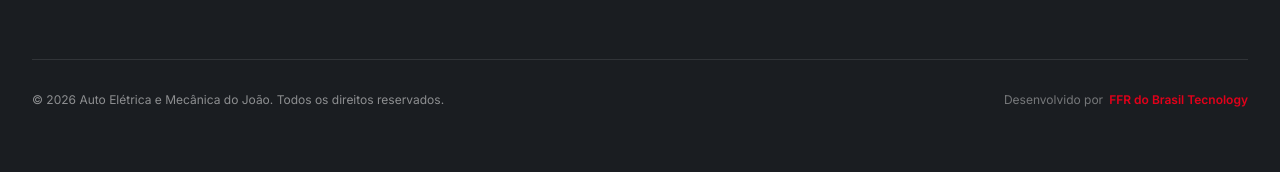
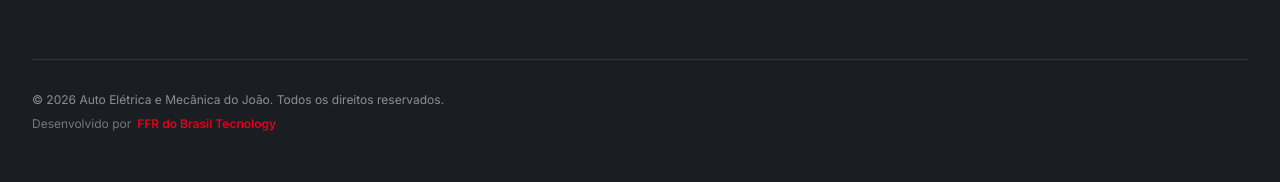
Before and after one commit to templodaslendas-gif/auto-eletrica-joao, a React (Vite) app: page / in a window 1280 px wide. Shown: the part 8214-8396 px from the top of the page. Built offline with nearby package versions, Linux system fonts and the light colour scheme.

Commit message:
credito FFR abaixo do copyright

```diff
--- a/src/sections/Footer.jsx
+++ b/src/sections/Footer.jsx
@@ -104,16 +104,15 @@ export default function Footer() {
         </div>
 
         {/* Linha de copyright */}
-        <div className="mt-14 pt-8 border-t border-white/10 flex flex-col gap-3 md:flex-row md:items-center md:justify-between">
-          <p className="text-xs text-white/50 text-center md:text-left">
+        <div className="mt-14 pt-8 border-t border-white/10 flex flex-col gap-2">
+          <p className="text-xs text-white/50">
             © {year} {config.empresa.nome}. Todos os direitos reservados.
           </p>
-          {/* Crédito FFR — clicável, alinhado à esquerda no mobile para não colidir com botão WhatsApp */}
           <a
             href={`https://wa.me/${config.ffr.whatsapp}?text=${encodeURIComponent(config.ffr.mensagem(config.empresa.nome))}`}
             target="_blank"
             rel="noopener noreferrer"
-            className="text-xs text-white/40 hover:text-white/70 transition-colors flex items-center gap-1.5 self-start md:self-auto pr-20 md:pr-0"
+            className="text-xs text-white/40 hover:text-white/70 transition-colors flex items-center gap-1.5"
           >
             Desenvolvido por{' '}
             <span className="text-bosch-red font-semibold hover:text-red-400 transition-colors">
```
